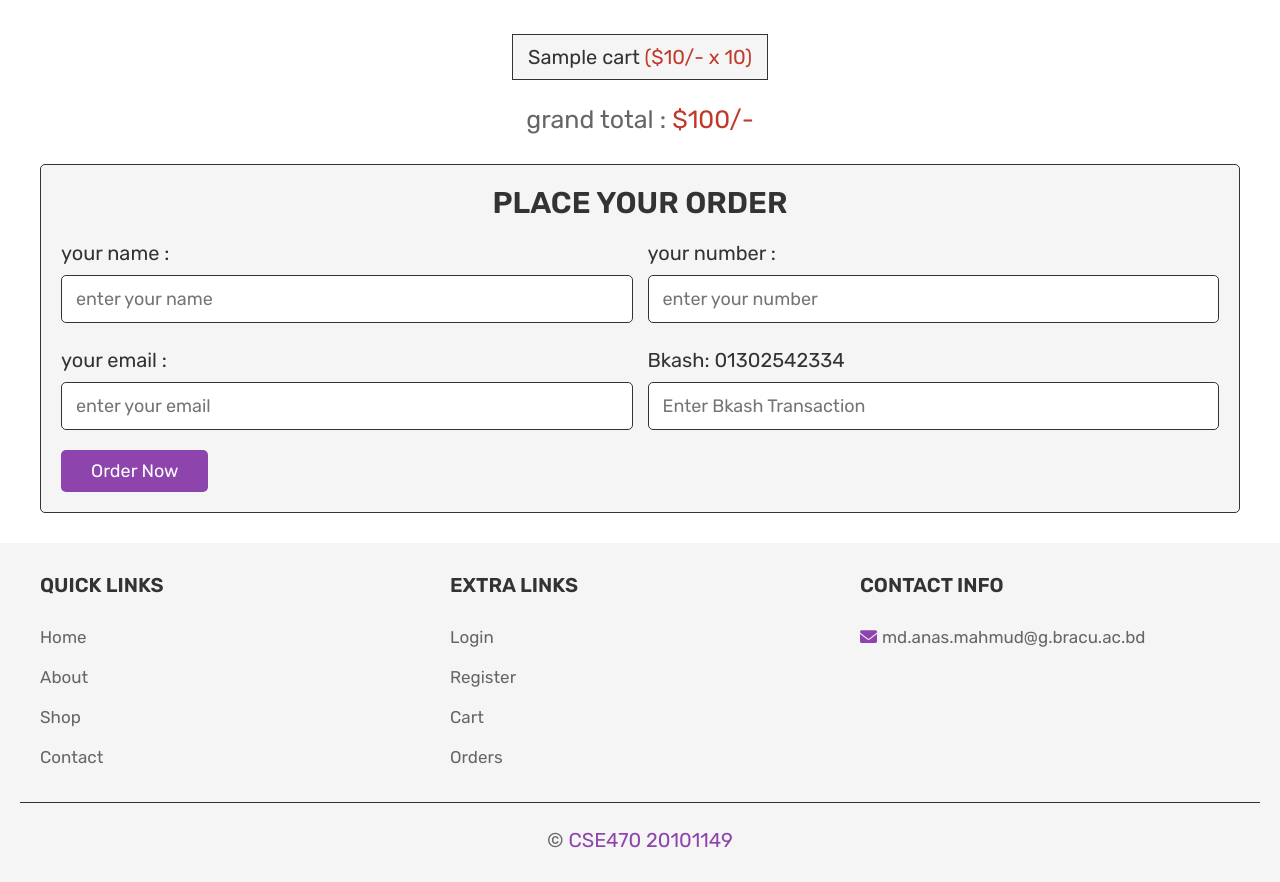
After one commit to abidnancel/BookShop-CSE470, a PHP site: page /checkout.php in a window 1280 px wide. The commit adds this page. Shown: the part 325-1207 px from the top of the page. Run offline with PHP 8.4, Linux system fonts and the light colour scheme; the visitor is signed in with stand-in values (Sample User, id 1); tables that the repository leaves empty hold one stand-in row (values such as "Sample post").

Commit message:
Added checkout page which needs some fixes

```diff
--- a/admin_orders.php
+++ b/admin_orders.php
@@ -64,7 +64,7 @@ if(isset($_GET['delete'])){
          <p> Email : <span><?php echo $fetch_orders['email']; ?></span> </p>
          <p> Total Products : <span><?php echo $fetch_orders['total_products']; ?></span> </p>
          <p> Total Price : <span><?php echo $fetch_orders['total_price']; ?> TK</span> </p>
-         <p> Payment Method : <span><?php echo $fetch_orders['method']; ?></span> </p>
+         <p> Bkash Transaction : <span><?php echo $fetch_orders['bkash_transaction']; ?></span> </p>
          <form action="" method="post">
             <input type="hidden" name="order_id" value="<?php echo $fetch_orders['id']; ?>">
             <select name="update_payment">
--- /dev/null
+++ b/checkout.php
@@ -0,0 +1,139 @@
+<?php
+
+include 'config.php';
+
+session_start();
+
+$user_id = $_SESSION['user_id'];
+
+if(!isset($user_id)){
+   header('location:login.php');
+}
+
+if(isset($_POST['order_btn'])){
+
+   $name = mysqli_real_escape_string($conn, $_POST['name']);
+   $number = $_POST['number'];
+   $email = mysqli_real_escape_string($conn, $_POST['email']);
+   $bkash_transaction = mysqli_real_escape_string($conn, $_POST['bkash_transaction']);
+   $placed_on = date('d-M-Y');
+
+   $cart_total = 0;
+   $cart_products[] = '';
+
+   $cart_query = mysqli_query($conn, "SELECT * FROM `cart` WHERE user_id = '$user_id'") or die('query failed');
+   if(mysqli_num_rows($cart_query) > 0){
+      while($cart_item = mysqli_fetch_assoc($cart_query)){
+         $cart_products[] = $cart_item['name'].' ('.$cart_item['quantity'].') ';
+         $sub_total = ($cart_item['price'] * $cart_item['quantity']);
+         $cart_total += $sub_total;
+      }
+   }
+
+   $total_products = implode(', ',$cart_products);
+
+   $order_query = mysqli_query($conn, "SELECT * FROM `orders` WHERE name = '$name' AND number = '$number' AND email = '$email' AND bkash_transaction = '$bkash_transaction' AND total_products = '$total_products' AND total_price = '$cart_total'") or die('query failed');
+
+   if($cart_total == 0){
+      $message[] = 'your cart is empty';
+   }else{
+      if(mysqli_num_rows($order_query) > 0){
+         $message[] = 'order already placed!';
+      }else{
+         mysqli_query($conn, "INSERT INTO `orders`(user_id, name, number, email, bkash_transaction, total_products, total_price, placed_on) VALUES('$user_id', '$name', '$number', '$email', '$bkash_transaction', '$total_products', '$cart_total', '$placed_on')") or die('query failed');
+         $message[] = 'order placed successfully!';
+         mysqli_query($conn, "DELETE FROM `cart` WHERE user_id = '$user_id'") or die('query failed');
+      }
+   }
+
+}
+
+?>
+
+<!DOCTYPE html>
+<html lang="en">
+<head>
+   <meta charset="UTF-8">
+   <meta http-equiv="X-UA-Compatible" content="IE=edge">
+   <meta name="viewport" content="width=device-width, initial-scale=1.0">
+   <title>checkout</title>
+
+   <!-- font awesome cdn link  -->
+   <link rel="stylesheet" href="https://cdnjs.cloudflare.com/ajax/libs/font-awesome/6.0.0/css/all.min.css">
+
+   <!-- custom css file link  -->
+   <link rel="stylesheet" href="css/style.css">
+
+</head>
+<body>
+
+<?php include 'header.php'; ?>
+
+<div class="heading">
+   <h3>checkout</h3>
+   <p> <a href="home.php">home</a> / checkout </p>
+</div>
+
+<section class="display-order">
+
+   <?php
+      $grand_total = 0;
+      $select_cart = mysqli_query($conn, "SELECT * FROM `cart` WHERE user_id = '$user_id'") or die('query failed');
+      if(mysqli_num_rows($select_cart) > 0){
+         while($fetch_cart = mysqli_fetch_assoc($select_cart)){
+            $total_price = ($fetch_cart['price'] * $fetch_cart['quantity']);
+            $grand_total += $total_price;
+   ?>
+   <p> <?php echo $fetch_cart['name']; ?> <span>(<?php echo '$'.$fetch_cart['price'].'/-'.' x '. $fetch_cart['quantity']; ?>)</span> </p>
+   <?php
+      }
+   }else{
+      echo '<p class="empty">your cart is empty</p>';
+   }
+   ?>
+   <div class="grand-total"> grand total : <span>$<?php echo $grand_total; ?>/-</span> </div>
+
+</section>
+
+<section class="checkout">
+
+   <form action="" method="post">
+      <h3>place your order</h3>
+      <div class="flex">
+         <div class="inputBox">
+            <span>your name :</span>
+            <input type="text" name="name" required placeholder="enter your name">
+         </div>
+         <div class="inputBox">
+            <span>your number :</span>
+            <input type="number" name="number" required placeholder="enter your number">
+         </div>
+         <div class="inputBox">
+            <span>your email :</span>
+            <input type="email" name="email" required placeholder="enter your email">
+         </div>
+         <div class="inputBox">
+            <span>Bkash: 01302542334</span>
+            <input type="text" name="bkash_transaction" required placeholder="Enter Bkash Transaction">
+         </div>
+      </div>
+      <input type="submit" value="order now" class="btn" name="order_btn">
+   </form>
+
+</section>
+
+
+
+
+
+
+
+
+
+<?php include 'footer.php'; ?>
+
+<!-- custom js file link  -->
+<script src="js/script.js"></script>
+
+</body>
+</html>
```
